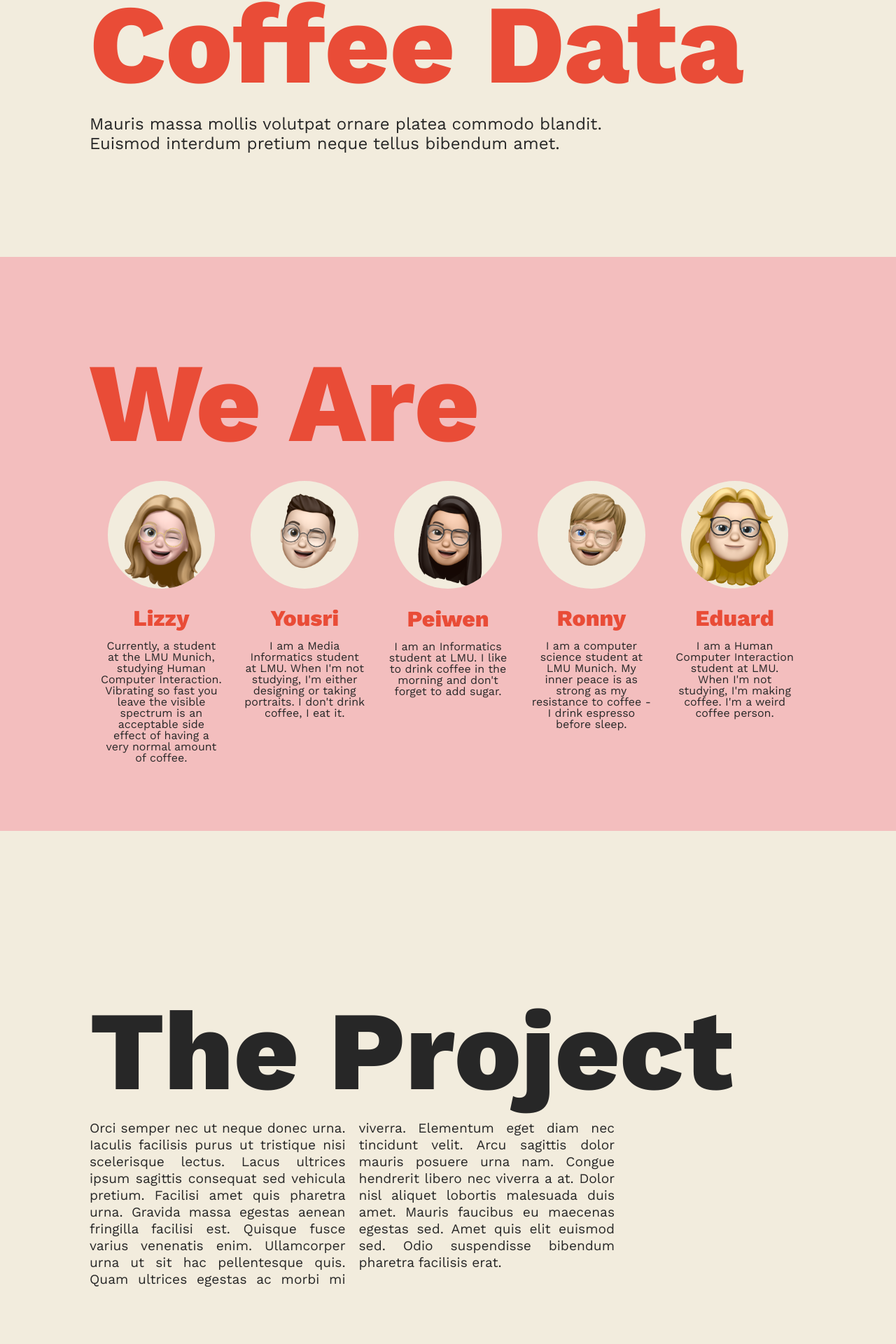
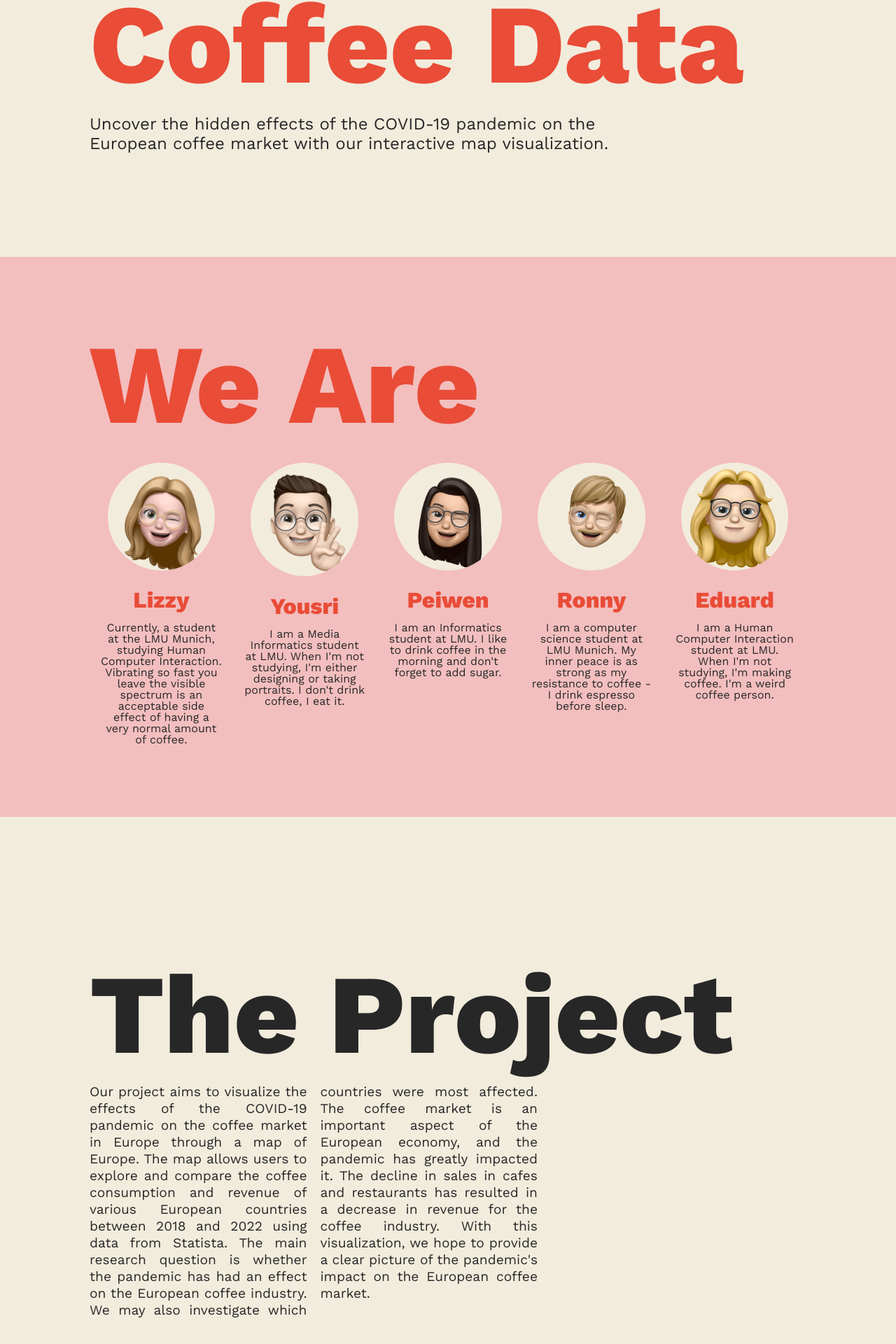
Before and after one commit to EduardvonBriesen/coffeenators, a React (Create React App) app: page / in a window 1280 px wide. Shown: the part 433-2353 px from the top of the page at 70% size. Built offline with nearby package versions, Linux system fonts and the light colour scheme; no server answers.

Commit message:
updated contents

```diff
--- a/src/pages/About.tsx
+++ b/src/pages/About.tsx
@@ -7,7 +7,7 @@ const AboutContainer = styled.div`
   background-color: ${(props) => props.theme.colors.background.main};
   width: 100vw;
   height: 100vh;
-  padding: 10%;
+  padding: 10% 10% 5% 10%;
   box-sizing: border-box;
 `;
 
@@ -21,7 +21,7 @@ const Headline = styled.h1`
 const Text = styled.p`
   column-count: 2;
   text-align: justify;
-  max-width: 750px;
+  max-width: 50vw;
   font-weight: 400;
   font-size: 1.2rem;
   line-height: 1.5rem;
@@ -32,16 +32,18 @@ function About() {
     <AboutContainer id="about">
       <Headline>The Project </Headline>
       <Text>
-        Orci semper nec ut neque donec urna. Iaculis facilisis purus ut
-        tristique nisi scelerisque lectus. Lacus ultrices ipsum sagittis
-        consequat sed vehicula pretium. Facilisi amet quis pharetra urna.
-        Gravida massa egestas aenean fringilla facilisi est. Quisque fusce
-        varius venenatis enim. Ullamcorper urna ut sit hac pellentesque quis.
-        Quam ultrices egestas ac morbi mi viverra. Elementum eget diam nec
-        tincidunt velit. Arcu sagittis dolor mauris posuere urna nam. Congue
-        hendrerit libero nec viverra a at. Dolor nisl aliquet lobortis malesuada
-        duis amet. Mauris faucibus eu maecenas egestas sed. Amet quis elit
-        euismod sed. Odio suspendisse bibendum pharetra facilisis erat.
+        Our project aims to visualize the effects of the COVID-19 pandemic on
+        the coffee market in Europe through a map of Europe. The map allows
+        users to explore and compare the coffee consumption and revenue of
+        various European countries between 2018 and 2022 using data from
+        Statista. The main research question is whether the pandemic has had an
+        effect on the European coffee industry. We may also investigate which
+        countries were most affected. The coffee market is an important aspect
+        of the European economy, and the pandemic has greatly impacted it. The
+        decline in sales in cafes and restaurants has resulted in a decrease in
+        revenue for the coffee industry. With this visualization, we hope to
+        provide a clear picture of the pandemic's impact on the European coffee
+        market.
       </Text>
     </AboutContainer>
   );
--- a/src/pages/Home.tsx
+++ b/src/pages/Home.tsx
@@ -37,8 +37,8 @@ function Home() {
         Visualizing <Accent>Coffee Data</Accent>
       </Headline>
       <SubHeadline>
-        Mauris massa mollis volutpat ornare platea commodo blandit. Euismod
-        interdum pretium neque tellus bibendum amet.
+        Uncover the hidden effects of the COVID-19 pandemic on the European
+        coffee market with our interactive map visualization.
       </SubHeadline>
     </HomeContainer>
   );
--- a/src/pages/MapPage.tsx
+++ b/src/pages/MapPage.tsx
@@ -10,7 +10,7 @@ const MapPageContainer = styled.div`
   background-color: ${(props) => props.theme.colors.background.main};
   width: 100vw;
   height: 100vh;
-  padding: 10% 10% 5% 10%;
+  padding: 12vh 10% 5% 10%;
   box-sizing: border-box;
 `;
 
--- a/src/pages/Team.tsx
+++ b/src/pages/Team.tsx
@@ -9,7 +9,7 @@ const TeamContainer = styled.div`
   background-color: ${(props) => props.theme.colors.background.dark};
   width: 100vw;
   min-height: 100vh;
-  padding: 10% 10% 5% 10%;
+  padding: 12vh 10% 5% 10%;
   box-sizing: border-box;
 `;
 
```
Also changed, not shown: public/assets/yousri.png.
